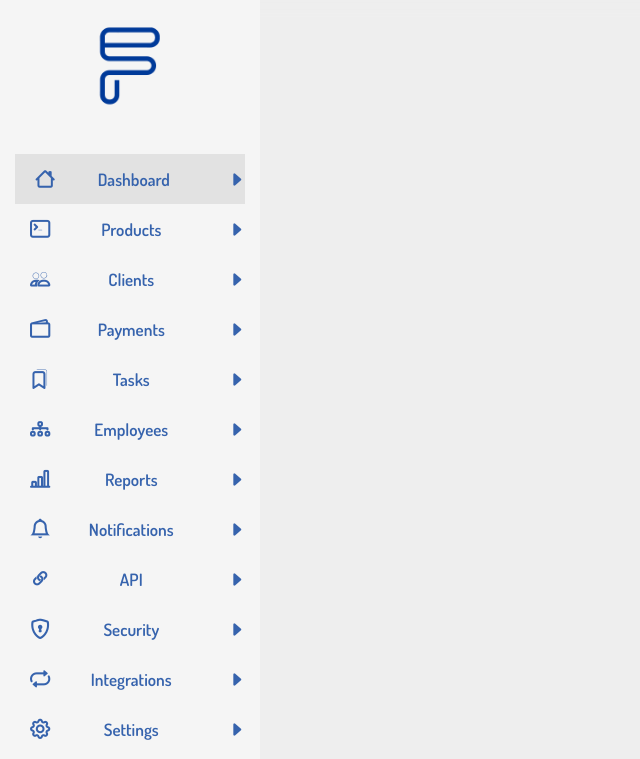
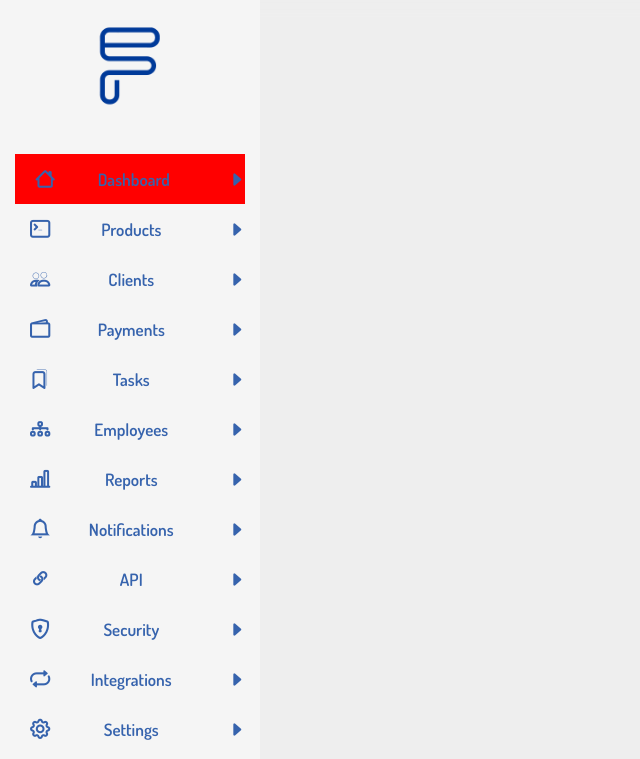
Before and after one commit to Fahd-Abuoolila/my_dashboard, a plain HTML site: page index.html in a window 1280 px wide. In both pictures the pointer is over the element "Dashboard". Shown: the whole page, without its empty margins (0-640 px from the left). Drawn offline with nearby package versions, Linux system fonts and the light colour scheme.

Commit message:
Update style.css

```diff
--- a/css/style.css
+++ b/css/style.css
@@ -65,7 +65,7 @@ body {
 }
 #menu>#menu_content>.list>.item.active>.item-header,
 #menu>#menu_content>.list>.item>.item-header:hover{
-    background-color: #e2e2e2;
+    background-color: red;
 }
 #menu>#menu_content>.list>.item>.item-header:hover>a {
     margin-left: 5px;
```
